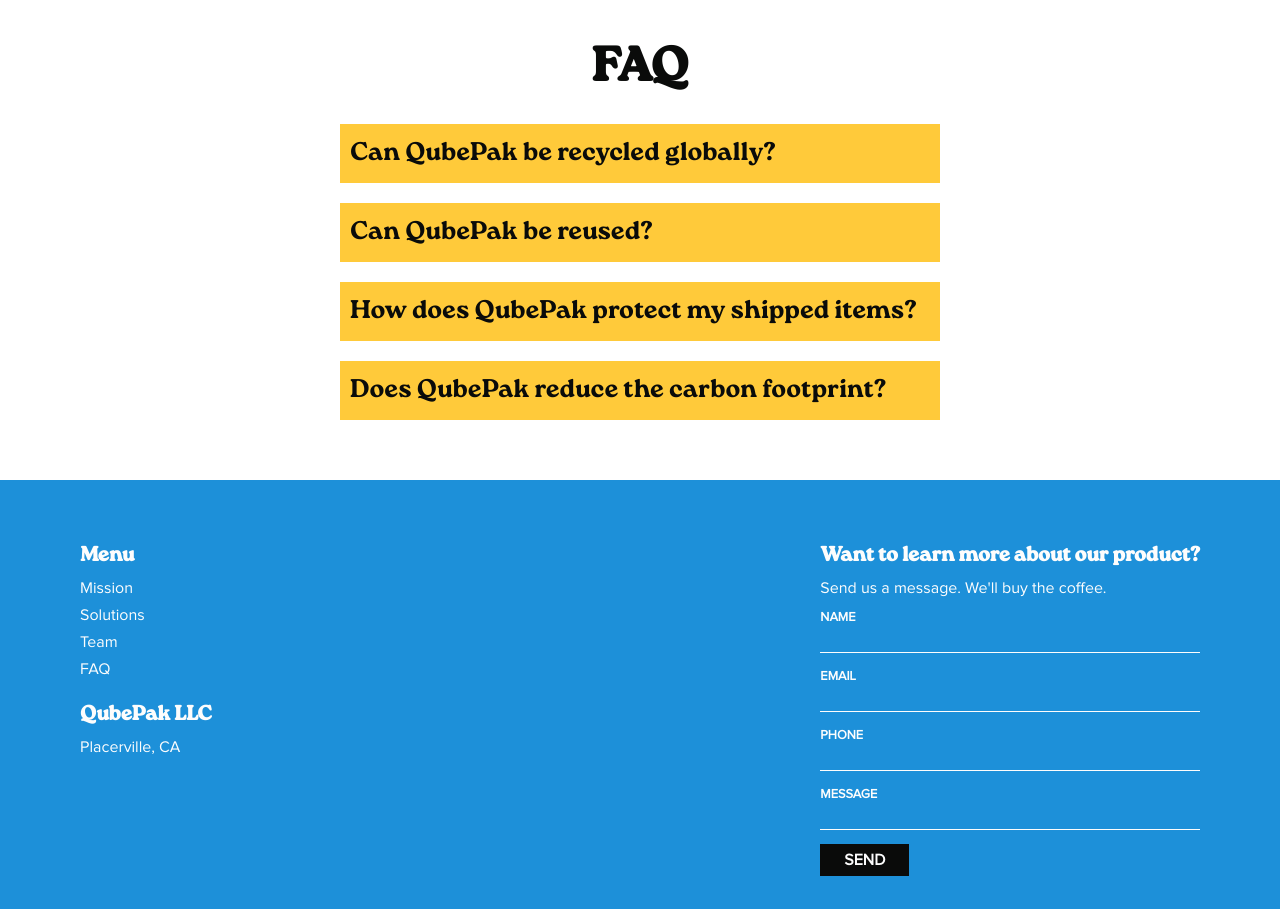
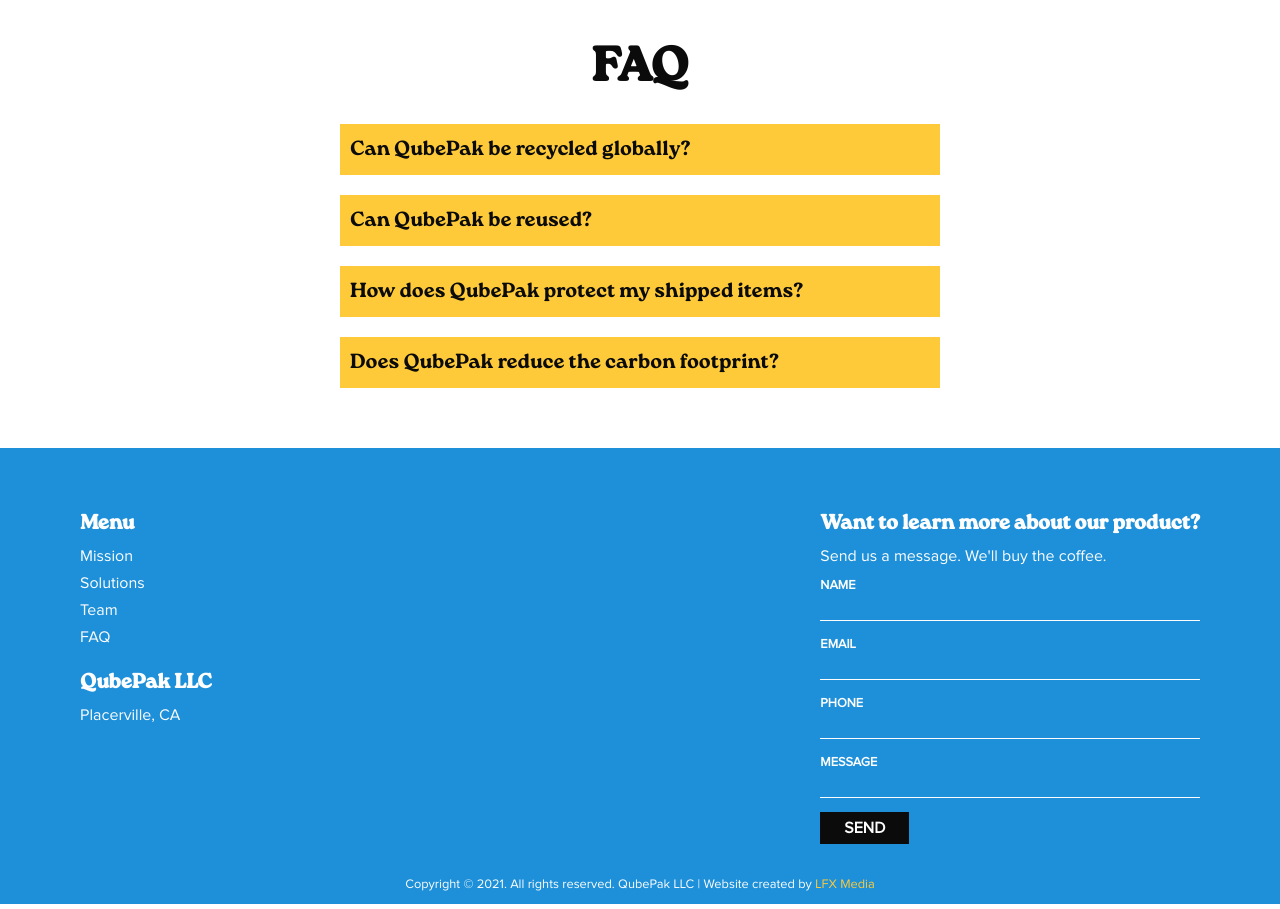
Before and after one commit to lfranckx/qubepak, a React (Create React App) app: page / in a window 1280 px wide. Shown: the part 4260-5169 px from the top of the page. Built offline with nearby package versions, Linux system fonts and the light colour scheme.

Commit message:
fix faq section font size

```diff
--- a/src/styles/Home.scss
+++ b/src/styles/Home.scss
@@ -298,7 +298,7 @@
 
         .question {
             font-family: $f3;
-            font-size: var(--large-text);
+            font-size: var(--reg-plus-text);
             padding: 10px;
             width: 100%;
             background: $p2;
```
